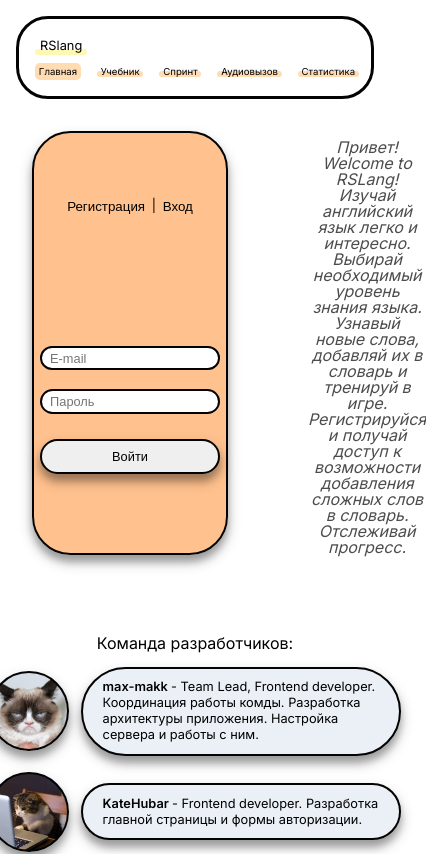
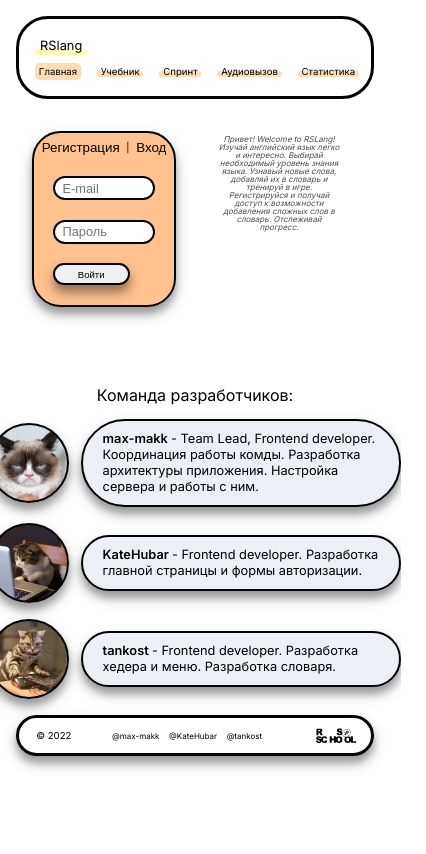
Before and after one commit to max-makk/rslang, a React (Create React App) app: page / in a window 390 px wide. Shown: the top 854 px of the page, 426 px wide, since content can reach past the window. Built offline with nearby package versions, Linux system fonts and the light colour scheme; no server answers.

Commit message:
feat: add form adaptive

```diff
--- a/src/components/Description/Description.module.css
+++ b/src/components/Description/Description.module.css
@@ -8,3 +8,9 @@
   padding-top: 0.5em;
   padding-left: 5em;
 }
+
+@media (max-width: 558px){
+  .description{
+    font-size: 0.5rem;
+  }
+}
--- a/src/components/Form/Form.module.css
+++ b/src/components/Form/Form.module.css
@@ -87,3 +87,17 @@ padding-top: 2.5em;
 .red{
   color: red;
 }
+
+@media (max-width: 558px){
+  .login_form{
+    font-size: 0.6rem;
+    width: 15em;
+  }
+  .login_form_btn{
+    font-size: 0.6rem;
+    padding: 0.4em;
+  }
+  .login_form_input{
+    width: 8em;
+  }
+}
--- a/src/pages/Home/Home.module.css
+++ b/src/pages/Home/Home.module.css
@@ -2,5 +2,5 @@
   display: flex;
   flex-direction: row;
   justify-content: space-evenly;
-  margin: 2em 4em 0 1em;
+  margin: 2em 2em 0 1em;
 }
```
